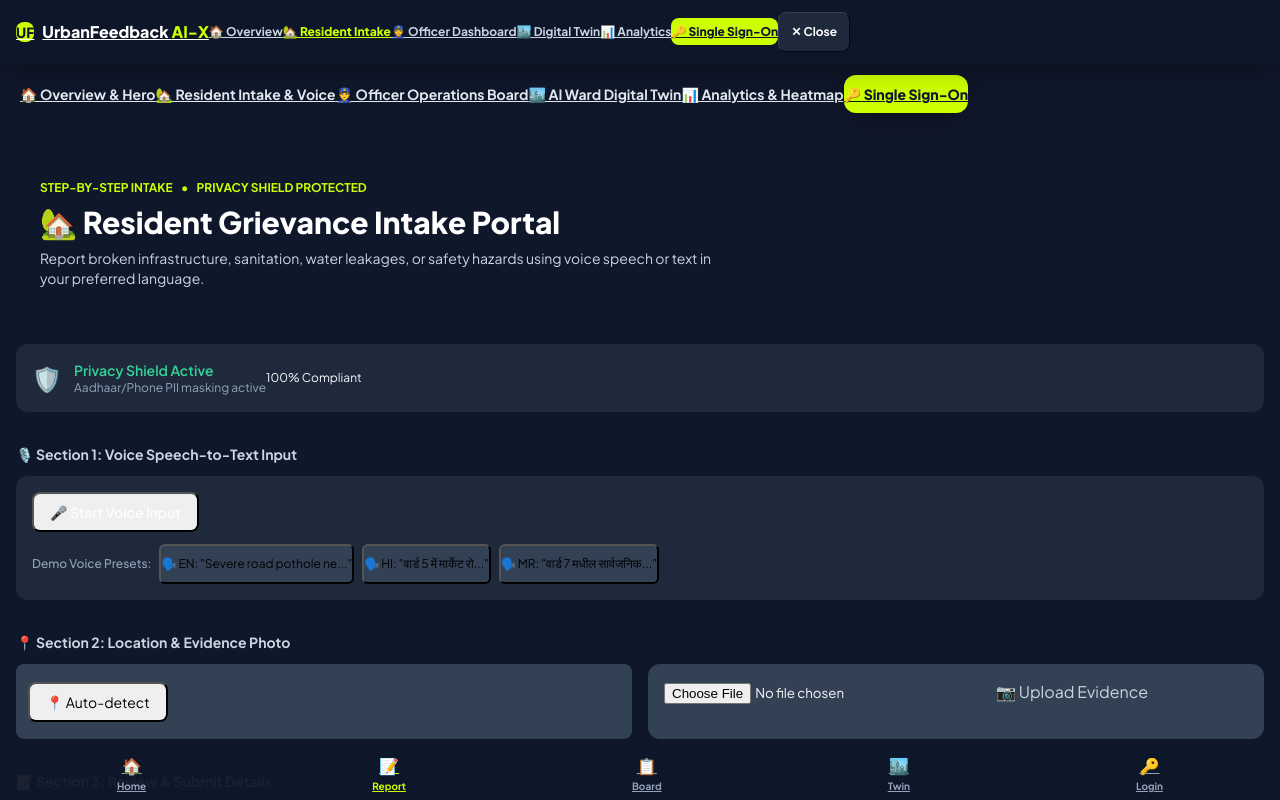
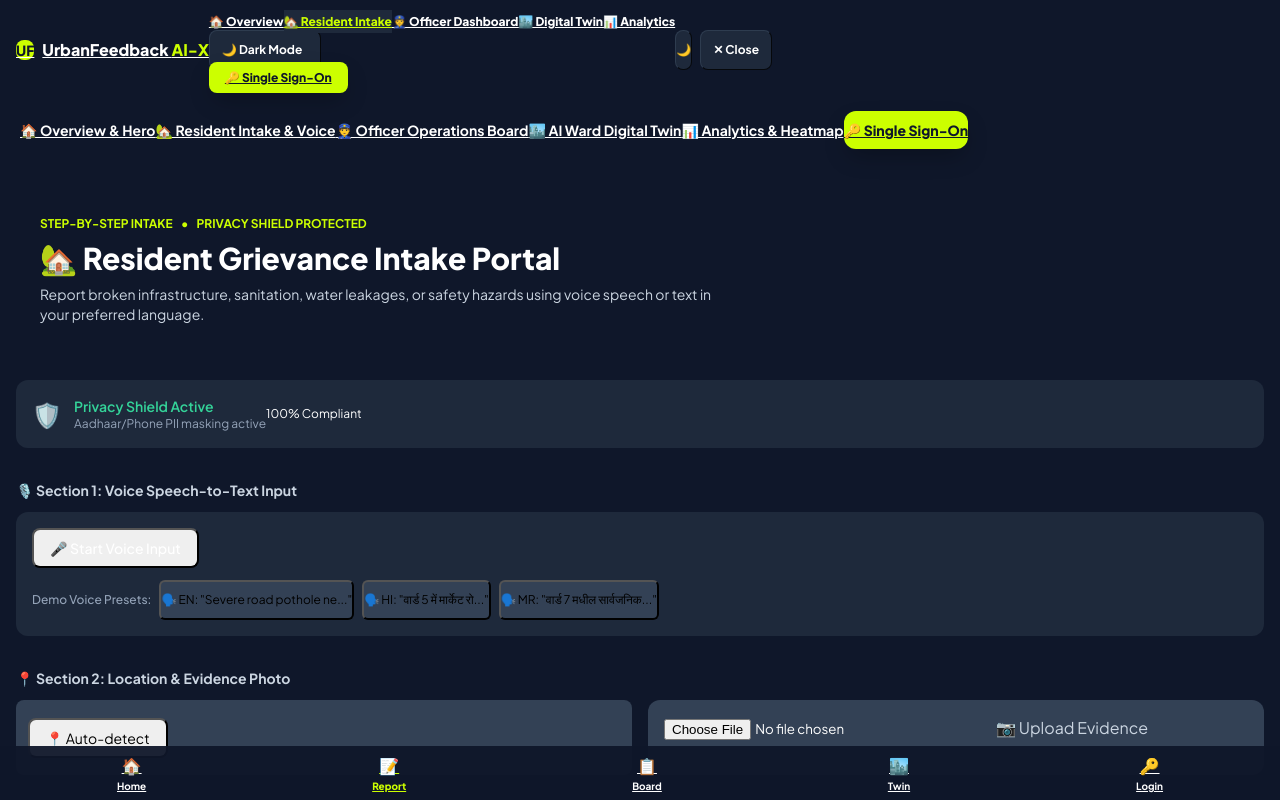
Before and after one commit to Yash-k10/complaint_box, a React (Vite) app in the folder client/: page /citizen in a window 1280 px wide. Both pictures are taken after a click on the button "☰ Menu". Shown: the top 800 px of the page. Built offline with nearby package versions, Linux system fonts and the light colour scheme.

Commit message:
add light and dark mode theme toggle switch and enforce ultra high text contrast visibility

```diff
--- a/client/src/components/Navbar.jsx
+++ b/client/src/components/Navbar.jsx
@@ -1,73 +1,105 @@
-import React, { useState } from 'react';
+import React, { useState, useEffect } from 'react';
 import { Link, useLocation } from 'react-router-dom';
 
 export default function Navbar() {
   const [mobileMenuOpen, setMobileMenuOpen] = useState(false);
+  const [isLightMode, setIsLightMode] = useState(false);
   const location = useLocation();
 
   const isActive = (path) => location.pathname === path;
 
+  useEffect(() => {
+    if (isLightMode) {
+      document.body.classList.add('light-theme');
+    } else {
+      document.body.classList.remove('light-theme');
+    }
+  }, [isLightMode]);
+
   return (
     <>
       {/* Top Header Navbar */}
-      <nav className="bg-slate-900/95 backdrop-blur-md border-b border-slate-800 sticky top-0 z-50 px-4 lg:px-8 py-3 flex justify-between items-center shadow-lg">
+      <nav className="bg-slate-900 border-b border-slate-800 sticky top-0 z-50 px-4 lg:px-8 py-3.5 flex justify-between items-center shadow-xl">
         <Link to="/" className="text-base lg:text-xl font-black tracking-tight text-white flex items-center gap-2 shrink-0">
           <span className="w-8 h-8 rounded-lg bg-lime-accent text-slate-900 flex items-center justify-center font-black text-sm shadow-md">
             UF
           </span>
-          <span className="whitespace-nowrap">
+          <span className="whitespace-nowrap text-white">
             UrbanFeedback <span className="text-lime-accent font-extrabold">AI-X</span>
           </span>
         </Link>
 
         {/* Desktop Navigation Links (Large Viewports >= 1024px) */}
-        <div className="hidden lg:flex items-center gap-5 text-xs font-bold shrink-0">
+        <div className="hidden lg:flex items-center gap-6 text-xs font-extrabold shrink-0">
           <Link
             to="/"
-            className={`transition ${isActive('/') ? 'text-lime-accent font-extrabold' : 'text-slate-300 hover:text-white'}`}
+            className={`transition px-2 py-1 rounded ${isActive('/') ? 'text-lime-accent bg-slate-800' : 'text-white hover:text-lime-accent'}`}
           >
             🏠 Overview
           </Link>
           <Link
             to="/citizen"
-            className={`transition ${isActive('/citizen') ? 'text-lime-accent font-extrabold' : 'text-slate-300 hover:text-white'}`}
+            className={`transition px-2 py-1 rounded ${isActive('/citizen') ? 'text-lime-accent bg-slate-800' : 'text-white hover:text-lime-accent'}`}
           >
             🏡 Resident Intake
           </Link>
           <Link
             to="/officer"
-            className={`transition ${isActive('/officer') ? 'text-lime-accent font-extrabold' : 'text-slate-300 hover:text-white'}`}
+            className={`transition px-2 py-1 rounded ${isActive('/officer') ? 'text-lime-accent bg-slate-800' : 'text-white hover:text-lime-accent'}`}
           >
             👮 Officer Dashboard
           </Link>
           <Link
             to="/digital-twin"
-            className={`transition ${isActive('/digital-twin') ? 'text-lime-accent font-extrabold' : 'text-slate-300 hover:text-white'}`}
+            className={`transition px-2 py-1 rounded ${isActive('/digital-twin') ? 'text-lime-accent bg-slate-800' : 'text-white hover:text-lime-accent'}`}
           >
             🏙️ Digital Twin
           </Link>
           <Link
             to="/analytics"
-            className={`transition ${isActive('/analytics') ? 'text-lime-accent font-extrabold' : 'text-slate-300 hover:text-white'}`}
+            className={`transition px-2 py-1 rounded ${isActive('/analytics') ? 'text-lime-accent bg-slate-800' : 'text-white hover:text-lime-accent'}`}
           >
             📊 Analytics
           </Link>
+
+          {/* High-Contrast Theme Toggle Switch */}
+          <button
+            type="button"
+            onClick={() => setIsLightMode(!isLightMode)}
+            className="bg-slate-800 border border-slate-700 text-white px-3 py-1.5 rounded-lg font-bold text-xs flex items-center gap-1.5 hover:border-lime-accent transition shadow"
+            title="Toggle Light / Dark Mode"
+          >
+            <span>{isLightMode ? '☀️ Light Mode' : '🌙 Dark Mode'}</span>
+            <span className={`w-7 h-4 rounded-full p-0.5 flex items-center transition ${isLightMode ? 'bg-amber-400 justify-end' : 'bg-slate-600 justify-start'}`}>
+              <span className="w-3 h-3 rounded-full bg-slate-900 block" />
+            </span>
+          </button>
+
           <Link
             to="/login"
-            className="bg-lime-accent hover:opacity-90 text-slate-900 px-3.5 py-1.5 rounded-lg font-extrabold transition shadow-md"
+            className="bg-lime-accent hover:opacity-90 text-slate-900 px-4 py-2 rounded-lg font-black transition shadow-lg"
           >
             🔑 Single Sign-On
           </Link>
         </div>
 
         {/* Mobile & Tablet Toggle Button (< 1024px) */}
+        <div className="lg:hidden flex items-center gap-2">
+          <button
+            type="button"
+            onClick={() => setIsLightMode(!isLightMode)}
+            className="bg-slate-800 border border-slate-700 text-white px-2.5 py-1.5 rounded-lg font-bold text-xs flex items-center gap-1"
+          >
+            {isLightMode ? '☀️' : '🌙'}
+          </button>
           <button
             type="button"
             onClick={() => setMobileMenuOpen(!mobileMenuOpen)}
-          className="lg:hidden text-white bg-slate-800 px-3 py-1.5 rounded-lg border border-slate-700 font-bold text-xs flex items-center gap-1"
+            className="text-white bg-slate-800 px-3 py-1.5 rounded-lg border border-slate-700 font-bold text-xs flex items-center gap-1"
           >
             {mobileMenuOpen ? '✕ Close' : '☰ Menu'}
           </button>
+        </div>
       </nav>
 
       {/* Mobile Drawer Menu (Toggled on Mobile/Tablet) */}
@@ -76,42 +108,42 @@ export default function Navbar() {
           <Link
             to="/"
             onClick={() => setMobileMenuOpen(false)}
-            className="block text-slate-200 hover:text-lime-accent py-2 border-b border-slate-800/80"
+            className="block text-white hover:text-lime-accent py-2 border-b border-slate-800/80"
           >
             🏠 Overview & Hero
           </Link>
           <Link
             to="/citizen"
             onClick={() => setMobileMenuOpen(false)}
-            className="block text-slate-200 hover:text-lime-accent py-2 border-b border-slate-800/80"
+            className="block text-white hover:text-lime-accent py-2 border-b border-slate-800/80"
           >
             🏡 Resident Intake & Voice
           </Link>
           <Link
             to="/officer"
             onClick={() => setMobileMenuOpen(false)}
-            className="block text-slate-200 hover:text-lime-accent py-2 border-b border-slate-800/80"
+            className="block text-white hover:text-lime-accent py-2 border-b border-slate-800/80"
           >
             👮 Officer Operations Board
           </Link>
           <Link
             to="/digital-twin"
             onClick={() => setMobileMenuOpen(false)}
-            className="block text-slate-200 hover:text-lime-accent py-2 border-b border-slate-800/80"
+            className="block text-white hover:text-lime-accent py-2 border-b border-slate-800/80"
           >
             🏙️ AI Ward Digital Twin
           </Link>
           <Link
             to="/analytics"
             onClick={() => setMobileMenuOpen(false)}
-            className="block text-slate-200 hover:text-lime-accent py-2 border-b border-slate-800/80"
+            className="block text-white hover:text-lime-accent py-2 border-b border-slate-800/80"
           >
             📊 Analytics & Heatmap
           </Link>
           <Link
             to="/login"
             onClick={() => setMobileMenuOpen(false)}
-            className="block text-center bg-lime-accent text-slate-900 py-2.5 rounded-xl font-extrabold shadow-lg"
+            className="block text-center bg-lime-accent text-slate-900 py-2.5 rounded-xl font-black shadow-lg"
           >
             🔑 Single Sign-On
           </Link>
@@ -122,35 +154,35 @@ export default function Navbar() {
       <div className="lg:hidden fixed bottom-0 left-0 right-0 bg-slate-900/95 backdrop-blur-lg border-t border-slate-800 z-50 flex justify-around items-center py-2 px-1 text-[10px] font-bold">
         <Link
           to="/"
-          className={`flex flex-col items-center gap-0.5 ${isActive('/') ? 'text-lime-accent' : 'text-slate-400'}`}
+          className={`flex flex-col items-center gap-0.5 ${isActive('/') ? 'text-lime-accent font-black' : 'text-white'}`}
         >
           <span className="text-base">🏠</span>
           <span>Home</span>
         </Link>
         <Link
           to="/citizen"
-          className={`flex flex-col items-center gap-0.5 ${isActive('/citizen') ? 'text-lime-accent' : 'text-slate-400'}`}
+          className={`flex flex-col items-center gap-0.5 ${isActive('/citizen') ? 'text-lime-accent font-black' : 'text-white'}`}
         >
           <span className="text-base">📝</span>
           <span>Report</span>
         </Link>
         <Link
           to="/officer"
-          className={`flex flex-col items-center gap-0.5 ${isActive('/officer') ? 'text-lime-accent' : 'text-slate-400'}`}
+          className={`flex flex-col items-center gap-0.5 ${isActive('/officer') ? 'text-lime-accent font-black' : 'text-white'}`}
         >
           <span className="text-base">📋</span>
           <span>Board</span>
         </Link>
         <Link
           to="/digital-twin"
-          className={`flex flex-col items-center gap-0.5 ${isActive('/digital-twin') ? 'text-lime-accent' : 'text-slate-400'}`}
+          className={`flex flex-col items-center gap-0.5 ${isActive('/digital-twin') ? 'text-lime-accent font-black' : 'text-white'}`}
         >
           <span className="text-base">🏙️</span>
           <span>Twin</span>
         </Link>
         <Link
           to="/login"
-          className={`flex flex-col items-center gap-0.5 ${isActive('/login') ? 'text-lime-accent' : 'text-slate-400'}`}
+          className={`flex flex-col items-center gap-0.5 ${isActive('/login') ? 'text-lime-accent font-black' : 'text-white'}`}
         >
           <span className="text-base">🔑</span>
           <span>Login</span>
--- a/client/src/index.css
+++ b/client/src/index.css
@@ -10,10 +10,52 @@
 
 body {
   background-color: #0f172a;
-  color: #f8fafc;
+  color: #ffffff;
   min-height: 100vh;
   line-height: 1.5;
   overflow-x: hidden;
+}
+
+/* Light Theme High-Contrast Overrides */
+body.light-theme {
+  background-color: #f1f5f9;
+  color: #0f172a;
+}
+
+body.light-theme .bg-slate-900 {
+  background-color: #ffffff !important;
+  color: #0f172a !important;
+  border-color: #cbd5e1 !important;
+}
+
+body.light-theme .bg-slate-800 {
+  background-color: #ffffff !important;
+  color: #0f172a !important;
+  border-color: #cbd5e1 !important;
+  box-shadow: 0 4px 6px -1px rgba(0,0,0,0.1);
+}
+
+body.light-theme .bg-slate-700 {
+  background-color: #e2e8f0 !important;
+  color: #0f172a !important;
+}
+
+body.light-theme .text-white {
+  color: #0f172a !important;
+}
+
+body.light-theme .text-slate-300,
+body.light-theme .text-slate-400 {
+  color: #334155 !important;
+}
+
+body.light-theme .text-slate-200 {
+  color: #1e293b !important;
+}
+
+body.light-theme .bg-lime-accent {
+  background-color: #84cc16 !important;
+  color: #ffffff !important;
 }
 
 /* Mobile viewport bottom padding adjustment for sticky bottom thumb bar */
@@ -68,6 +110,7 @@ body {
 
 .gap-0\.5 { gap: 0.125rem; }
 .gap-1 { gap: 0.25rem; }
+.gap-1\.5 { gap: 0.375rem; }
 .gap-2 { gap: 0.5rem; }
 .gap-3 { gap: 0.75rem; }
 .gap-4 { gap: 1rem; }
@@ -119,7 +162,7 @@ body {
 .bg-slate-600 { background-color: #475569; }
 .bg-white { background-color: #ffffff; }
 
-.text-white { color: #ffffff; }
+.text-white { color: #ffffff !important; }
 .text-slate-900 { color: #0f172a; }
 .text-slate-800 { color: #1e293b; }
 .text-slate-200 { color: #e2e8f0; }
@@ -164,7 +207,7 @@ body {
 .shadow-lg { box-shadow: 0 10px 25px -5px rgba(0,0,0,0.3); }
 .shadow-2xl { box-shadow: 0 25px 50px -12px rgba(0,0,0,0.6); }
 
-.cursor-pointer { cursor: pointer; }
+.cursor-pointer { cursor: cursor; }
 .w-full { width: 100%; }
 .h-full { height: 100%; }
 
```
Lines whose indentation alone changed are shown as unchanged.
